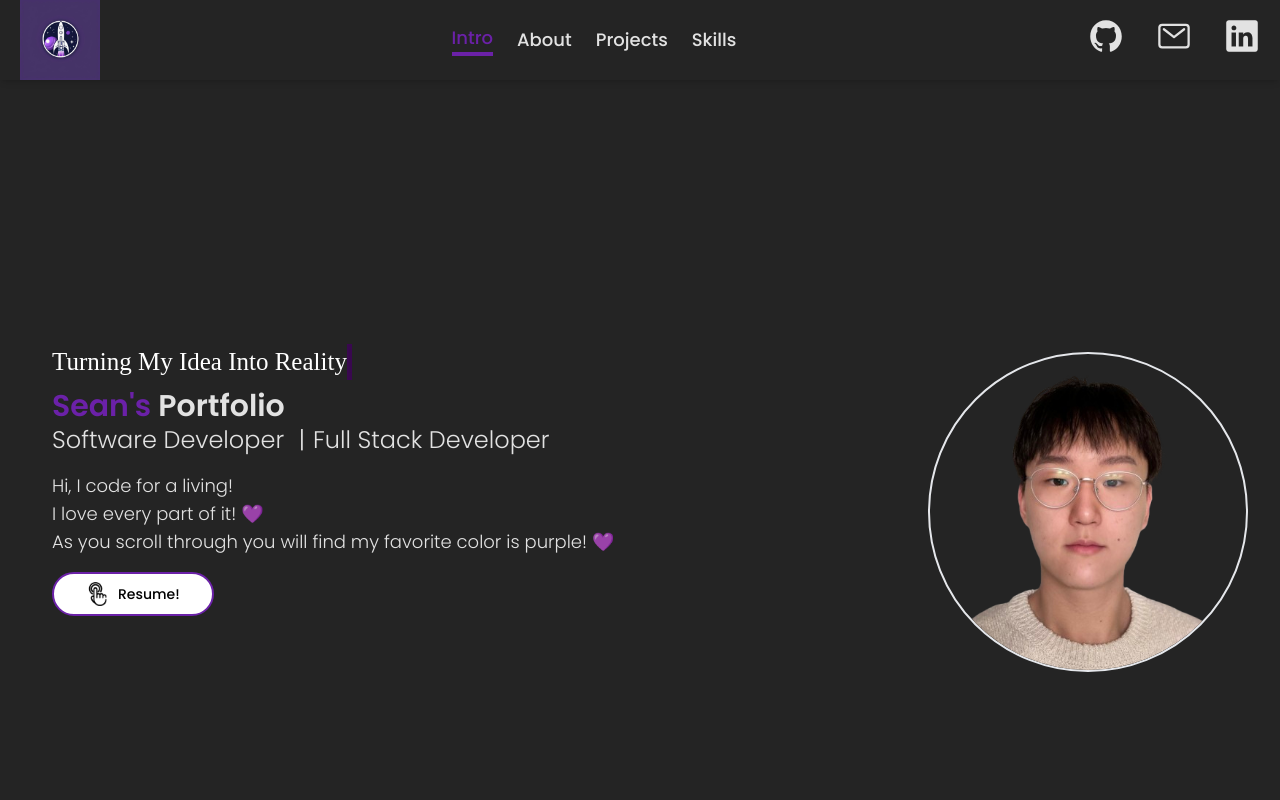
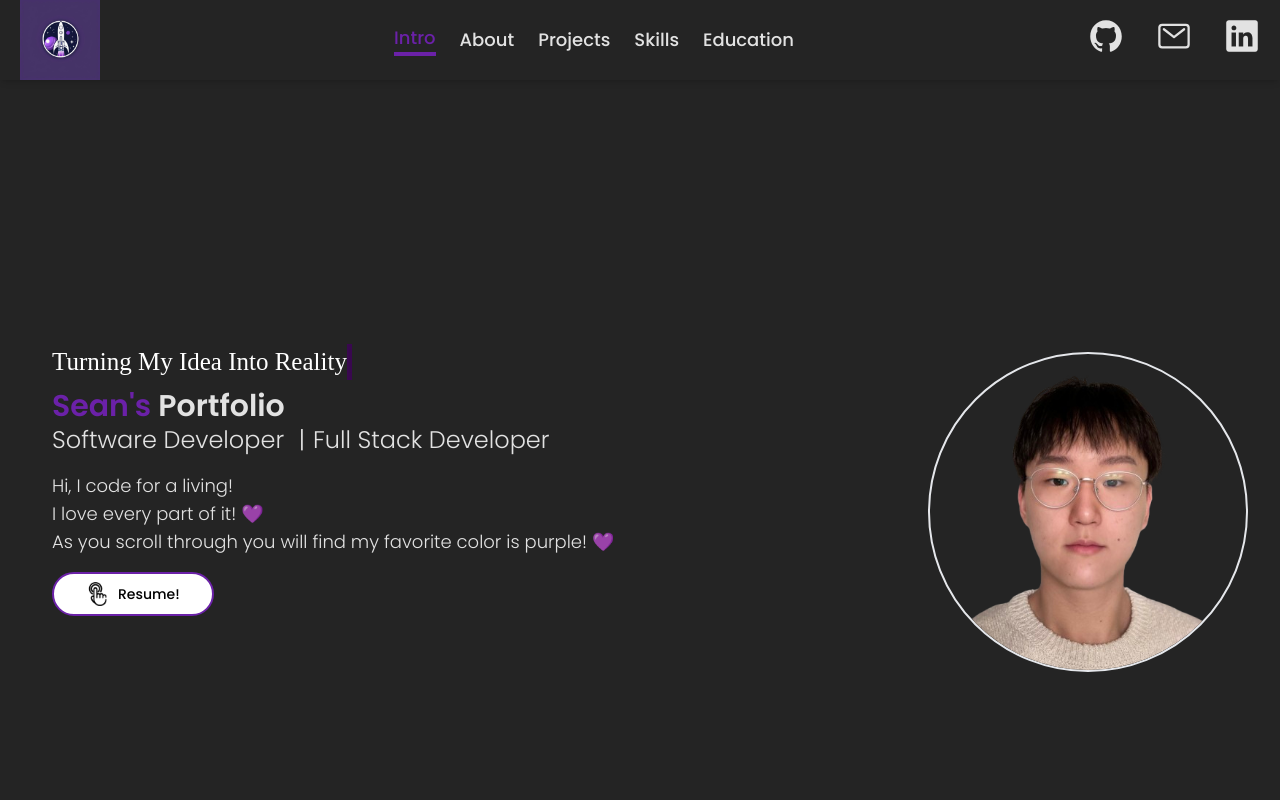
Before and after one commit to seannxh/PORTFOLIO, a React (Vite) app: page / in a window 1280 px wide. Shown: the top 800 px of the page. Built offline with nearby package versions, Linux system fonts and the light colour scheme; a web font is replaced by a local one.

Commit message:
Updated Navbar

```diff
--- a/src/components/navbar/navbar.tsx
+++ b/src/components/navbar/navbar.tsx
@@ -12,6 +12,8 @@ import React from "react";
 const NavBar: React.FC = () => {
   const [isOpen, setIsOpen] = useState(false);
 
+  const navSections = ['intro', 'about', 'projects', 'skills', 'education'];
+
   return (
     <nav className="sticky top-0 z-30 flex items-center justify-between h-20 w-full px-5 max-w-7xl mx-auto shadow-md">
       {/* Logo */}
@@ -19,7 +21,7 @@ const NavBar: React.FC = () => {
 
       {/* Navbar Links (Desktop) */}
       <div className="hidden md:flex justify-center items-center space-x-6 w-full">
-        {['intro', 'about', 'projects', 'skills'].map((section) => (
+        {navSections.map((section) => (
           <Link
             key={section}
             to={section}
@@ -73,7 +75,7 @@ const NavBar: React.FC = () => {
         {/* Dropdown Menu */}
         {isOpen && (
           <div className="absolute top-12 right-0 w-48 bg-grey-800 shadow-lg rounded-lg py-2 z-40">
-            {['intro', 'about', 'projects', 'skills'].map((section) => (
+            {navSections.map((section) => (
               <Link
                 key={section}
                 to={section}
```
